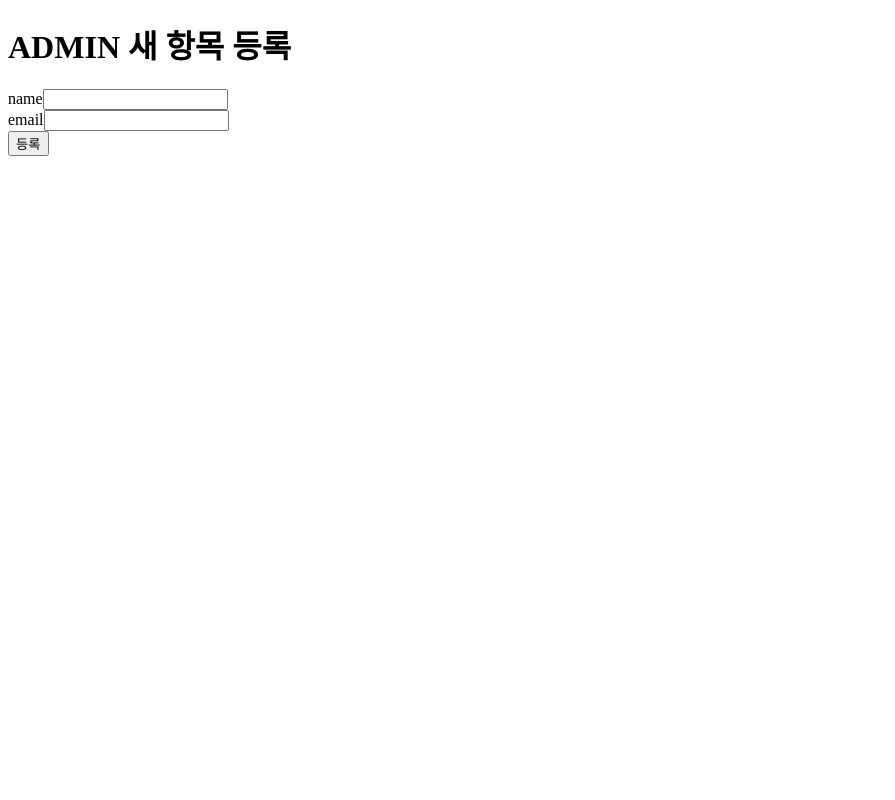
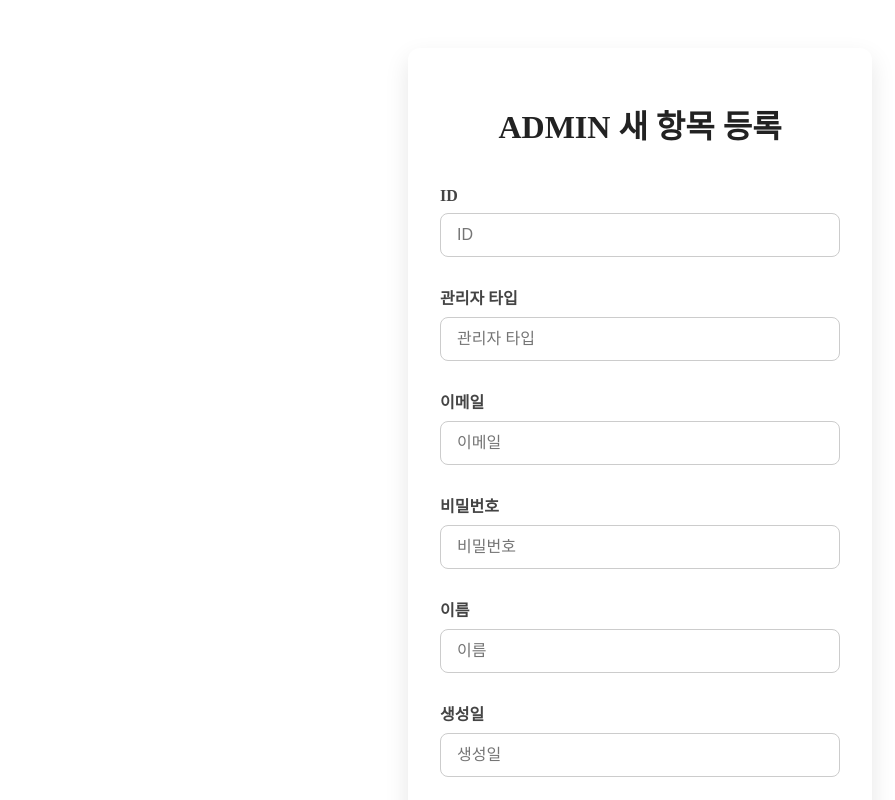
Before and after one commit to lynnkRealm/dorocy_backup, a Next.js app: page /admin/new in a window 1280 px wide. Shown: the top 800 px of the page, without its empty margins (0-895 px from the left). Built offline with nearby package versions, Linux system fonts and the light colour scheme; no server answers.

Commit message:
새 항목 디자인 리뉴얼

```diff
--- a/src/pages/[table]/new.jsx
+++ b/src/pages/[table]/new.jsx
@@ -1,18 +1,142 @@
 import { useRouter } from 'next/router'
 import { useState, useEffect } from 'react'
 import { crudRequest } from '@/api/crud'
+import styles from '../../styles/scss/DynamicForm.module.scss'
 
-export default function DynamicCreatePage() {
+const TABLE_COLUMNS = {
+  user: [
+    { key: "name", label: "이름" },
+    { key: "email", label: "이메일" },
+    { key : "naver_auth", label: "네이버 연동"},
+    { key: "created_at", label: "생성일" },
+    { key: "updated_at", label: "업데이트날짜" },
+  ],
+  favorite_place : [
+    { key: "id", label: "ID" },
+    { key: "user_id", label: "User ID" },
+    { key: "name", label: "장소 별칭" },
+    { key: "addr", label: "주소" },
+    { key: "created_at", label: "생성일일" },
+    { key: "updated_at", label: "업데이트날짜" },
+  ],
+  navigation : [
+    { key: "navigation_id", label: "Navigation ID" },
+    { key: "principal_id", label: "동적 id" },
+    { key: "principal_type", label: "동적 type" },
+    { key: "start_loc", label: "출발지" },
+    { key: "end_loc", label: "도착지" },
+    { key: "road_option", label: "경로 옵션" },
+    { key: "total_distance", label: "전체 거리" },
+    { key: "total_time", label: "전체 소요 시간" },
+    { key: "taxifare", label: "예상 비용" },
+    { key: "tollfare", label: "톨게이트 비용" },
+    { key: "fuelprice", label: "주유비" },
+    { key: "created_at", label: "생성일" },
+    { key: "updated_at", label: "업데이트날짜" },
+  ],
+  path : [
+    { key: "path_id", label: "Path ID" },
+    { key: "navigation_id", label: "Navigation ID" },
+    { key: "path_loc", label: "상세 경로 위치(위도,경도)" },
+    { key: "step_order", label: "상세 경로 내 순서" },
+    { key: "created_at", label: "생성일" },
+    { key: "updated_at", label: "업데이트날짜" },
+  ],
+  road_section : [
+    { key: "road_id", label: "ID" },
+    { key: "navigation_id", label: "Navigation ID" },
+    { key: "distance", label: "거리" },
+    { key: "name", label: "도로 이름" },
+    { key: "congestion", label: "혼잡도" },
+    { key: "created_at", label: "생성일" },
+    { key: "updated_at", label: "업데이트날짜" },
+  ],
+  guide: [
+    { key: "guide_id", label: "ID" },
+    { key: "navigation_id", label: "Navigation ID" },
+    { key: "instructions", label: "안내" },
+    { key: "step_order", label: "상세 경로 내 순서" },
+    { key: "created_at", label: "생성일" },
+    { key: "updated_at", label: "업데이트날짜" },
+  ],
+  admin: [
+  { key: "admin_id", label: "ID" },
+  { key: "admin_type", label: "관리자 타입" },
+  { key: "email", label: "이메일" },
+  { key: "passwd", label: "비밀번호" },
+  { key: "name", label: "이름" },
+  { key: "created_at", label: "생성일" },
+  { key: "updated_at", label: "업데이트 날짜" },
+],
+  outbreak: [
+    { key: "outbreak_id", label: "ID" },
+    { key: "navigation_id", label: "Navigation ID" },
+    { key: "principal_id", label: "동적 id" },
+    { key: "principal_type", label: "동적 type" },
+    { key: "event_type", label: "이벤트 종류" },
+    { key: "period", label: "기간" },
+    { key: "road_name", label: "도로 이름" },
+    { key: "message", label: "메시지" },
+    { key: "loc", label: "위치 (POINT)" },
+    { key: "road_no", label: "도로 번호" },
+    { key: "created_at", label: "생성일" },
+    { key: "updated_at", label: "업데이트 날짜" },
+],
+  caution: [
+  { key: "caution_id", label: "ID" },
+  { key: "navigation_id", label: "Navigation ID" },
+  { key: "principal_id", label: "동적 id" },
+  { key: "principal_type", label: "동적 type" },
+  { key: "message", label: "메시지" },
+  { key: "loc", label: "위치 (LINESTRING)" },
+  { key: "route_no", label: "루트 번호" },
+  { key: "route_name", label: "루트 이름" },
+  { key: "created_at", label: "생성일" },
+  { key: "updated_at", label: "업데이트 날짜" },
+],
+  dangerous_incident: [
+  { key: "dincident_id", label: "ID" },
+  { key: "navigation_id", label: "Navigation ID" },
+  { key: "principal_id", label: "동적 id" },
+  { key: "principal_type", label: "동적 type" },
+  { key: "loc", label: "위치 (POINT)" },
+  { key: "period", label: "기간" },
+  { key: "updated_at", label: "업데이트 날짜" },
+  { key: "created_at", label: "생성일" },
+],
+  vsl: [
+  { key: "vsl_id", label: "ID" },
+  { key: "vsl_name", label: "VSL 이름" },
+  { key: "principal_id", label: "동적 id" },
+  { key: "principal_type", label: "동적 type" },
+  { key: "loc", label: "위치 (POINT)" },
+  { key: "road_no", label: "도로 번호" },
+  { key: "default_speed_limit", label: "기본 속도 제한" },
+  { key: "cur_speed_limit", label: "현재 속도 제한" },
+  { key: "registed_date", label: "등록 날짜" },
+  { key: "principal_type", label: "주체 타입" },
+  { key: "created_at", label: "생성일" },
+  { key: "updated_at", label: "업데이트 날짜" },
+],
+  road_info: [
+  { key: "route_no", label: "루트 번호" },
+  { key: "road_no", label: "도로 번호" },
+  { key: "route_name", label: "루트 이름" },
+  { key: "created_at", label: "생성일" },
+]
+}
+
+export default function DynamicEditPage() {
   const router = useRouter()
   const { table } = router.query
   const [formData, setFormData] = useState({})
 
-  // 간단히 필드명만 미리 세팅 (필요시 API로 컬럼명 동적 로딩 추천)
-  const fields = Object.keys(formData).length > 0 ? Object.keys(formData) : []
+  const columns = table && TABLE_COLUMNS[table] ? TABLE_COLUMNS[table] : []
 
   useEffect(() => {
     if (!table) return
-    // 기본 빈 폼데이터 세팅 - 실제 서비스에선 스키마 API로 대체 가능
+    // 새 항목 생성일 경우 기본값 세팅 필요 시 여기서 구현
+    // 예: 서버에서 기본값 가져오기 또는 빈 객체 세팅
     setFormData({})
   }, [table])
 
@@ -39,25 +163,31 @@ export default function DynamicCreatePage() {
   if (!table) return <div>Loading...</div>
 
   return (
-    <div className="p-6 max-w-md mx-auto">
-      <h1 className="text-2xl font-bold mb-4">{table.toUpperCase()} 새 항목 등록</h1>
-      <form onSubmit={handleSubmit} className="space-y-4">
-        {(fields.length > 0 ? fields : ["name", "email"]).map((field) => (
-          <div key={field}>
-            <label className="block mb-1 font-semibold">{field}</label>
+ <div className={styles.container}>
+      <h1 className={styles.title}>{table.toUpperCase()} 새 항목 등록</h1>
+      <form onSubmit={handleSubmit} className={styles.form}>
+        {columns.map(({ key, label }) => (
+          <div key={key} className={styles.field}>
+            <label htmlFor={key} className={styles.label}>
+              {label}
+            </label>
             <input
+              id={key}
+              name={key}
               type="text"
-              name={field}
-              value={formData[field] || ""}
+              value={formData[key] || ''}
               onChange={handleChange}
-              className="w-full border p-2 rounded"
+              placeholder={label}
+              className={styles.input}
+              autoComplete="off"
             />
           </div>
         ))}
-        <button type="submit" className="bg-black text-white px-4 py-2 rounded">
+        <button type="submit" className={styles.submitBtn}>
           등록
         </button>
       </form>
     </div>
+
   )
 }
--- /dev/null
+++ b/src/styles/scss/DynamicForm.module.scss
@@ -0,0 +1,64 @@
+.container {
+  max-width: 400px;
+  margin: 3rem auto;
+  padding: 2rem;
+  background: white;
+  border-radius: 12px;
+  box-shadow: 0 10px 25px rgba(0, 0, 0, 0.1);
+}
+
+.title {
+  font-size: 2rem;
+  font-weight: 800;
+  color: #222;
+  margin-bottom: 2.5rem;
+  text-align: center;
+}
+
+.form {
+  display: flex;
+  flex-direction: column;
+  gap: 1.75rem;
+}
+
+.field {
+  display: flex;
+  flex-direction: column;
+}
+
+.label {
+  font-weight: 600;
+  margin-bottom: 0.5rem;
+  color: #444;
+  font-size: 1rem;
+}
+
+.input {
+  padding: 0.75rem 1rem;
+  border: 1.8px solid #ccc;
+  border-radius: 8px;
+  font-size: 1rem;
+  transition: border-color 0.3s ease;
+  outline: none;
+
+  &:focus {
+    border-color: #4f46e5;  // Indigo 600
+    box-shadow: 0 0 8px rgba(79, 70, 229, 0.4);
+  }
+}
+
+.submitBtn {
+  background-color: #4f46e5; // Indigo 600
+  color: white;
+  padding: 0.75rem 0;
+  border: none;
+  border-radius: 8px;
+  font-size: 1.1rem;
+  font-weight: 700;
+  cursor: pointer;
+  transition: background-color 0.3s ease;
+
+  &:hover {
+    background-color: #4338ca; // Indigo 700
+  }
+}
--- /dev/null
+++ b/src/styles/scss/TableList.module.scss
@@ -0,0 +1,120 @@
+.container {
+  max-width: 960px;
+  margin: 3.5rem auto;
+  padding: 1.5rem;
+  background-color: #fff;
+  border-radius: 12px;
+  box-shadow: 0 8px 20px rgb(0 0 0 / 0.1);
+}
+
+.header {
+  display: flex;
+  justify-content: space-between;
+  align-items: center;
+  margin-bottom: 1.5rem;
+}
+
+.title {
+  font-size: 1.8rem;
+  font-weight: 700;
+  color: #222;
+  letter-spacing: 0.03em;
+}
+
+.addButton {
+  background-color: #2563eb; // 파란색 (Tailwind blue-600)
+  color: white;
+  padding: 0.5rem 1rem;
+  border-radius: 6px;
+  font-weight: 600;
+  box-shadow: 0 4px 8px rgb(37 99 235 / 0.4);
+  transition: background-color 0.25s ease, box-shadow 0.25s ease;
+
+  &:hover {
+    background-color: #1e40af; // Tailwind blue-800
+    box-shadow: 0 6px 12px rgb(30 64 175 / 0.6);
+  }
+}
+
+.table {
+  width: 100%;
+  border-collapse: separate;
+  border-spacing: 0 0.75rem; // 행 사이에 간격
+
+  thead tr {
+    background-color: #f3f4f6; // Tailwind gray-100
+    border-radius: 12px;
+    box-shadow: 0 2px 6px rgb(0 0 0 / 0.05);
+  }
+}
+
+.th, .thAction {
+  padding: 0.75rem 1rem;
+  text-align: left;
+  font-weight: 600;
+  color: #374151; // Tailwind gray-700
+  user-select: none;
+  border-bottom: 2px solid transparent;
+  vertical-align: middle;
+}
+
+.thAction {
+  text-align: center;
+  width: 120px;
+}
+
+.tr {
+  background-color: white;
+  box-shadow: 0 2px 6px rgb(0 0 0 / 0.08);
+  border-radius: 12px;
+  transition: background-color 0.25s ease;
+
+  &:hover {
+    background-color: #e0e7ff; // Tailwind indigo-100
+  }
+}
+
+.td {
+  padding: 0.75rem 1rem;
+  border-top: none;
+  vertical-align: middle;
+  color: #4b5563; // Tailwind gray-600
+  font-size: 0.95rem;
+}
+
+.tdActions {
+  padding: 0.75rem 1rem;
+  display: flex;
+  justify-content: center;
+  gap: 1rem;
+}
+
+.editBtn, .deleteBtn {
+  cursor: pointer;
+  font-weight: 600;
+  border: none;
+  background: none;
+  padding: 0;
+  font-size: 0.95rem;
+  transition: color 0.25s ease;
+
+  &:hover {
+    text-decoration: underline;
+  }
+}
+
+.editBtn {
+  color: #2563eb;
+}
+
+.deleteBtn {
+  color: #dc2626; // Tailwind red-600
+}
+
+.empty {
+  padding: 2rem 0;
+  text-align: center;
+  color: #9ca3af; // Tailwind gray-400
+  font-style: italic;
+  font-size: 1rem;
+}
```
Also changed, not shown: src/pages/[table]/index.jsx (+29 -27 lines).
